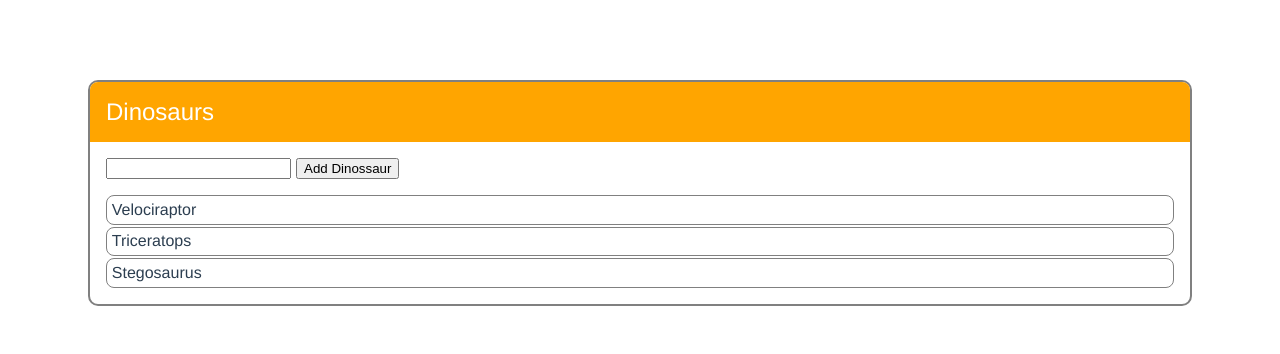
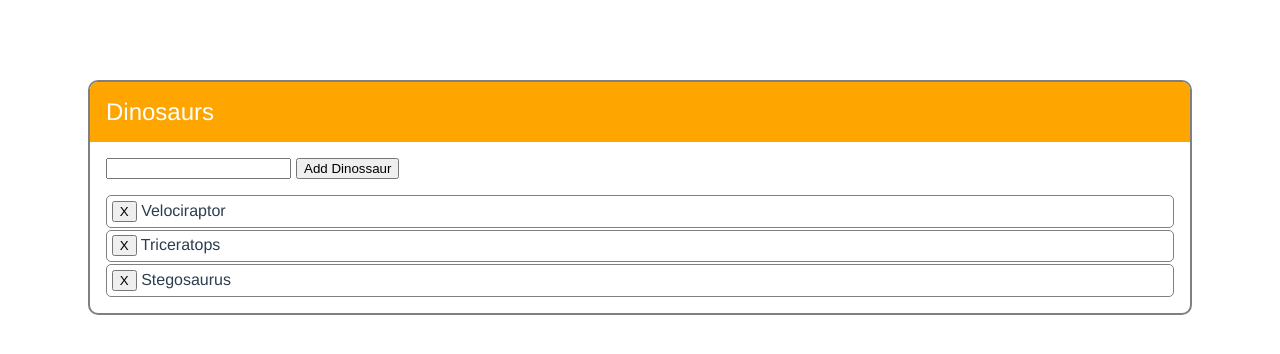
Before and after one commit to Juraci/dinosaurs-vue, a Vue app: page / in a window 1280 px wide. Shown: the top 354 px of the page. Built offline with nearby package versions, Linux system fonts and the light colour scheme.

Commit message:
removing dinosaurs

```diff
--- a/src/components/Card.vue
+++ b/src/components/Card.vue
@@ -7,6 +7,7 @@
     </div>
     <ul>
       <li v-bind:key="item.id" v-for="item in items">
+        <button v-on:click="removeItem(item.id)" type="button" name="button">X</button>
         {{ item.text }}
       </li>
     </ul>
@@ -35,6 +36,11 @@
         }
 
         input.value = "";
+      },
+      removeItem: function(itemId) {
+        const itemToRemove = this.items.find(i => i.id === itemId);
+        const index = this.items.indexOf(itemToRemove);
+        this.items.splice(index, 1);
       }
     }
   }
@@ -80,6 +86,6 @@
     margin-right: 1rem;
     margin-top: 2px;
     padding: 0.3rem;
-    border-radius: 8px;
+    border-radius: 5px;
   }
 </style>
```
